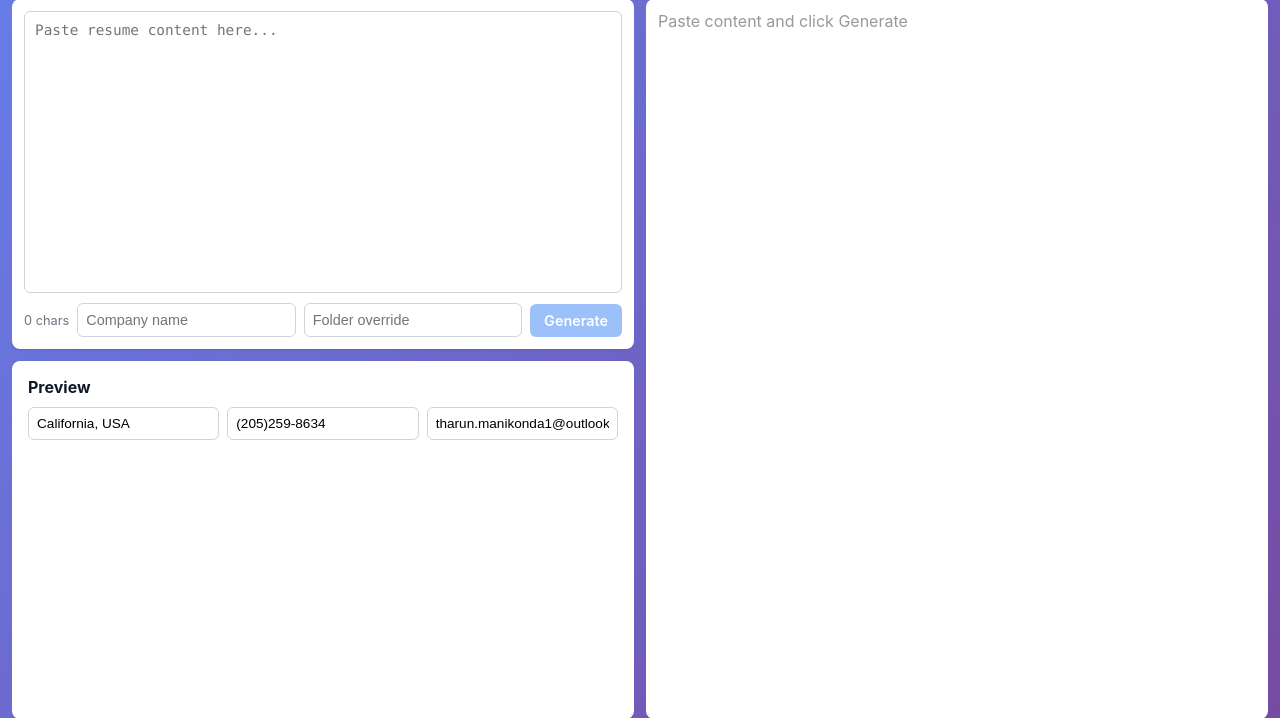
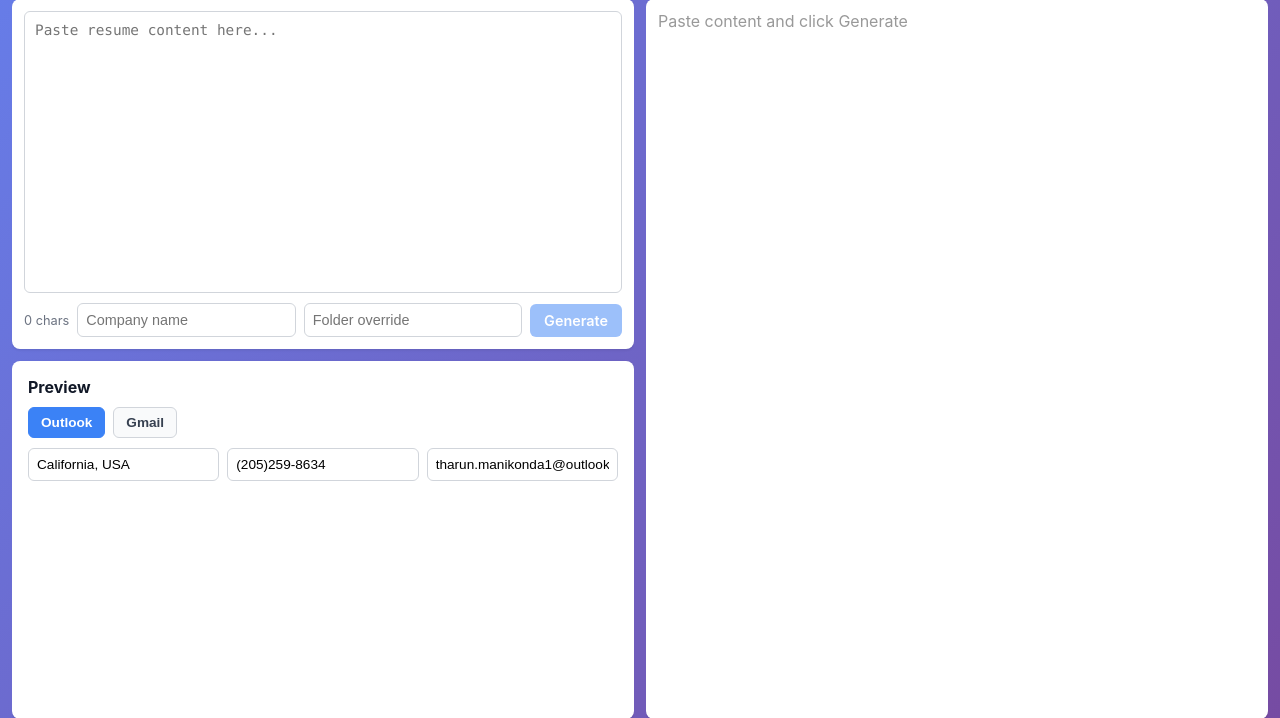
Before and after one commit to koushikreddyvayalpati/resume-generator-with-trackor, a Flask app: page / in a window 1280 px wide. Shown: the part 69-787 px from the top of the page. Run offline with Flask 3, Linux system fonts and the light colour scheme.

Commit message:
Add resume identity selector

```diff
--- a/static/css/style.css
+++ b/static/css/style.css
@@ -221,6 +221,29 @@ html, body {
     font-size: 0.75rem;
     color: var(--gray-500);
     white-space: nowrap;
+}
+
+.identity-selector {
+    display: flex;
+    gap: 8px;
+    margin-bottom: 10px;
+}
+
+.identity-option {
+    border: 1px solid var(--gray-300);
+    border-radius: 6px;
+    background: var(--gray-50);
+    color: var(--gray-700);
+    cursor: pointer;
+    font-size: 0.85rem;
+    font-weight: 600;
+    padding: 7px 12px;
+}
+
+.identity-option.active {
+    background: var(--primary);
+    border-color: var(--primary);
+    color: white;
 }
 
 .contact-editor {
--- a/static/js/app.js
+++ b/static/js/app.js
@@ -62,6 +62,16 @@ class ResumeGenerator {
         this.previewPhone = document.getElementById("previewPhone");
         this.previewEmail = document.getElementById("previewEmail");
         this.contactSaveStatus = document.getElementById("contactSaveStatus");
+        this.outlookIdentityBtn = document.getElementById("outlookIdentityBtn");
+        this.gmailIdentityBtn = document.getElementById("gmailIdentityBtn");
+        this.identityPresets = {
+            outlook: null,
+            gmail: {
+                location: "Dallas, TX",
+                phone: "4699635323",
+                email: "tmanikonda.1@gmail.com",
+            },
+        };
 
         // Base resume for local parsing
         this.baseResume = null;
@@ -101,6 +111,8 @@ class ResumeGenerator {
             input.addEventListener("input", () => this.onContactChange());
             input.addEventListener("blur", () => this.saveInlineContact());
         });
+        this.outlookIdentityBtn.addEventListener("click", () => this.applyIdentity("outlook"));
+        this.gmailIdentityBtn.addEventListener("click", () => this.applyIdentity("gmail"));
 
         // Drag and drop support for directory input
         this.outputDirInput.addEventListener("dragover", (e) => {
@@ -166,15 +178,45 @@ class ResumeGenerator {
         };
     }
 
+    setCurrentContact(contact) {
+        this.previewLocation.value = contact.location || "";
+        this.previewPhone.value = contact.phone || "";
+        this.previewEmail.value = contact.email || "";
+    }
+
+    updateIdentityButtons(identity) {
+        this.outlookIdentityBtn.classList.toggle("active", identity === "outlook");
+        this.gmailIdentityBtn.classList.toggle("active", identity === "gmail");
+    }
+
+    rememberOutlookPreset(contact) {
+        if (!this.identityPresets.outlook) {
+            this.identityPresets.outlook = { ...contact };
+        }
+    }
+
+    applyIdentity(identity) {
+        if (identity === "outlook") {
+            const contact = this.identityPresets.outlook || this.currentProfile?.contact || this.baseResume?.contact || {};
+            this.setCurrentContact(contact);
+        } else {
+            this.setCurrentContact(this.identityPresets.gmail);
+        }
+
+        this.updateIdentityButtons(identity);
+        this.onContactChange();
+        this.saveInlineContact();
+    }
+
     populateContactEditor() {
         const contact = this.currentProfile?.contact || this.baseResume?.contact;
         if (!contact || !this.previewLocation || this.previewLocation.value || this.previewPhone.value || this.previewEmail.value) {
             return;
         }
 
-        this.previewLocation.value = contact.location || "";
-        this.previewPhone.value = contact.phone || "";
-        this.previewEmail.value = contact.email || "";
+        this.rememberOutlookPreset(contact);
+        this.setCurrentContact(contact);
+        this.updateIdentityButtons("outlook");
     }
 
     applyProfileToPreview(preview) {
@@ -222,9 +264,10 @@ class ResumeGenerator {
                 body: JSON.stringify(payload),
             });
             const data = await response.json();
-            if (data.success) {
-                this.currentProfile = data.profile;
-                this.contactSaveStatus.textContent = "Saved";
+        if (data.success) {
+            this.currentProfile = data.profile;
+            this.updateIdentityButtons(this.previewEmail.value === this.identityPresets.gmail.email ? "gmail" : "outlook");
+            this.contactSaveStatus.textContent = "Saved";
                 setTimeout(() => {
                     if (this.contactSaveStatus.textContent === "Saved") {
                         this.contactSaveStatus.textContent = "";
@@ -523,9 +566,11 @@ class ResumeGenerator {
     populateContactEditorFromProfile(force = false) {
         const contact = this.currentProfile?.contact;
         if (!contact) return;
+        this.rememberOutlookPreset(contact);
         if (force || !this.previewLocation.value) this.previewLocation.value = contact.location || "";
         if (force || !this.previewPhone.value) this.previewPhone.value = contact.phone || "";
         if (force || !this.previewEmail.value) this.previewEmail.value = contact.email || "";
+        this.updateIdentityButtons(this.previewEmail.value === this.identityPresets.gmail.email ? "gmail" : "outlook");
         const content = this.contentInput.value.trim();
         if (content) {
             this.loadPreview(content);
--- a/templates/index.html
+++ b/templates/index.html
@@ -69,6 +69,10 @@
                     <div class="preview-panel-header">
                         <h3>Preview</h3>
                         <span id="contactSaveStatus" class="inline-status"></span>
+                    </div>
+                    <div class="identity-selector">
+                        <button type="button" id="outlookIdentityBtn" class="identity-option active">Outlook</button>
+                        <button type="button" id="gmailIdentityBtn" class="identity-option">Gmail</button>
                     </div>
                     <div class="contact-editor">
                         <input
```
